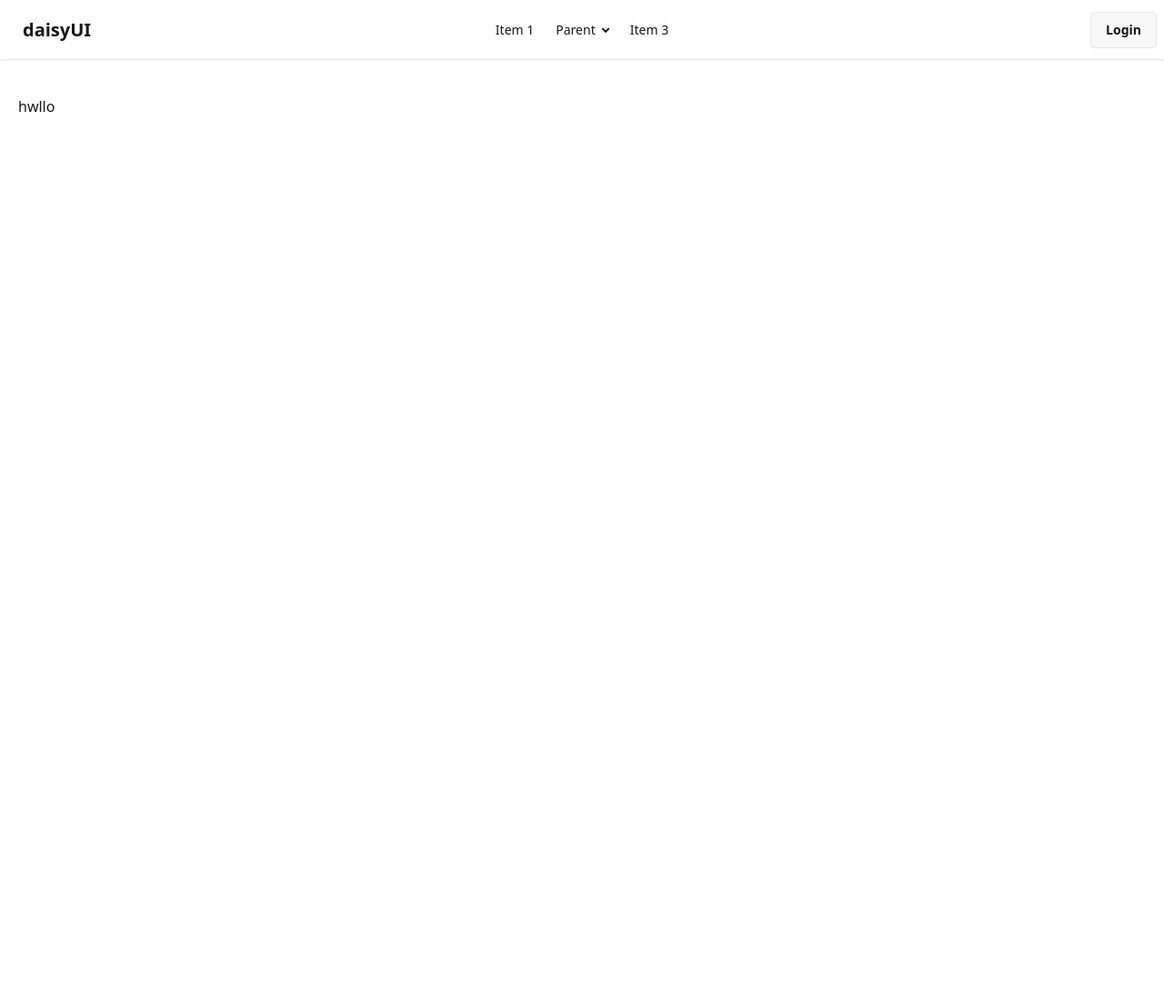
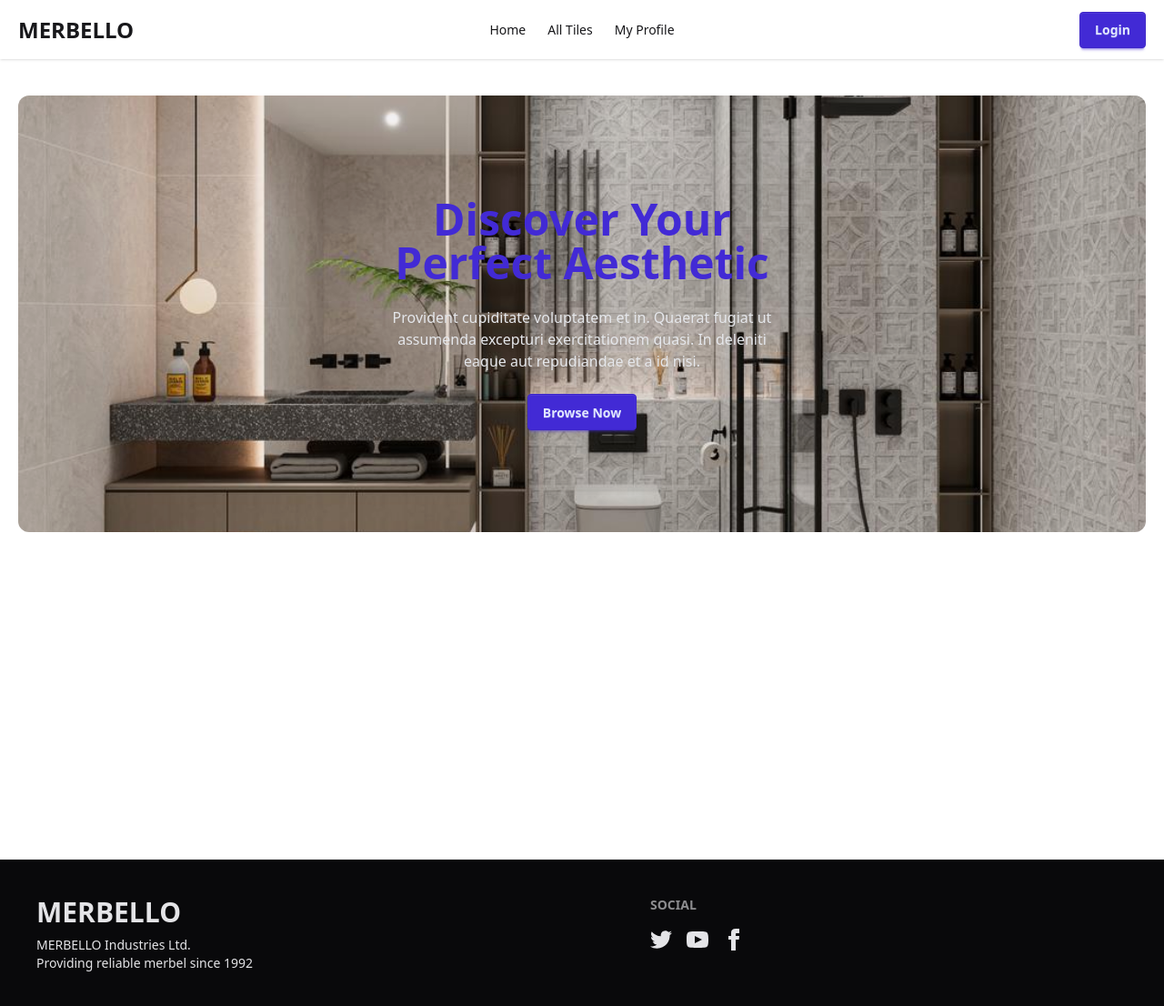
Before and after one commit to devmishu/marbello, a Next.js app: page / in a window 1280 px wide. Shown: the top 1106 px of the page at 91% size. Before the commit the page ends 800 px from the top, so only its background shows below. Built offline with nearby package versions, Linux system fonts and the light colour scheme.

Commit message:
deasign herobanner section

```diff
--- a/package.json
+++ b/package.json
@@ -11,6 +11,7 @@
   "dependencies": {
     "@better-auth/mongo-adapter": "^1.6.9",
     "better-auth": "^1.6.9",
+    "lucide-react": "^1.3.0",
     "mongodb": "^7.2.0",
     "next": "16.2.4",
     "react": "19.2.4",
--- /dev/null
+++ b/src/app/(pages)/alltiles/page.jsx
@@ -0,0 +1,11 @@
+import React from 'react';
+
+const AlltilesPage = () => {
+    return (
+        <div>
+            Alltiles Page
+        </div>
+    );
+};
+
+export default AlltilesPage;
--- /dev/null
+++ b/src/app/(pages)/myprofile/page.jsx
@@ -0,0 +1,11 @@
+import React from 'react';
+
+const MyprofilePage = () => {
+    return (
+        <div>
+            Myprofile Page
+        </div>
+    );
+};
+
+export default MyprofilePage;
--- a/src/app/layout.js
+++ b/src/app/layout.js
@@ -1,6 +1,7 @@
 import { Geist, Geist_Mono } from "next/font/google";
 import "./globals.css";
-import Navbar from "@/components/navbar/Navbar";
+import Navbar from "@/components/shared/navbar/Navbar";
+import Footer from "@/components/shared/Footer";
 
 const geistSans = Geist({
   variable: "--font-geist-sans",
@@ -25,10 +26,11 @@
     >
       <body className="min-h-full flex flex-col">
         <Navbar />
-        <main className="container mx-auto px-5 my-10">
+        <main className="min-h-screen container mx-auto px-5 my-10">
 
           {children}
         </main>
+        <Footer />
       </body>
     </html>
   );
--- a/src/app/page.js
+++ b/src/app/page.js
@@ -1,9 +1,10 @@
+import HeroBanner from "@/components/homepage/HeroBanner";
 import Image from "next/image";
 
 export default function Home() {
   return (
-    <div>
-      hwllo
-    </div>
+    <>
+      <HeroBanner />
+    </>
   );
 }
--- /dev/null
+++ b/src/components/homepage/HeroBanner.jsx
@@ -0,0 +1,30 @@
+import Link from 'next/link';
+import React from 'react';
+
+const HeroBanner = () => {
+    return (
+        <div className="relative min-h-[60vh] hero rounded-xl bg-[url('/images/herobanner.png')] bg-center bg-cover">
+
+            <div className="absolute inset-0 bg-black/5 rounded-xl"></div>
+
+            <div className="hero-content text-center relative z-10">
+                <div className="max-w-md">
+                    <h1 className="text-5xl font-bold text-primary">
+                        Discover Your Perfect Aesthetic
+                    </h1>
+
+                    <p className="py-6 text-gray-200">
+                        Provident cupiditate voluptatem et in. Quaerat fugiat ut assumenda excepturi exercitationem
+                        quasi. In deleniti eaque aut repudiandae et a id nisi.
+                    </p>
+
+                    <Link href="/alltiles">
+                        <button className="btn btn-primary">Browse Now</button>
+                    </Link>
+                </div>
+            </div>
+        </div>
+    );
+};
+
+export default HeroBanner;
--- a/src/components/navbar/Navbar.jsx
+++ /dev/null
@@ -1,50 +0,0 @@
-import Link from 'next/link';
-import React from 'react';
-
-const Navbar = () => {
-    return (
-        <div className="navbar bg-base-100 shadow-sm">
-            <div className="navbar-start">
-                <div className="dropdown">
-                    <div tabIndex={0} role="button" className="btn btn-ghost lg:hidden">
-                        <svg xmlns="http://www.w3.org/2000/svg" className="h-5 w-5" fill="none" viewBox="0 0 24 24" stroke="currentColor"> <path strokeLinecap="round" strokeLinejoin="round" strokeWidth="2" d="M4 6h16M4 12h8m-8 6h16" /> </svg>
-                    </div>
-                    <ul
-                        tabIndex="-1"
-                        className="menu menu-sm dropdown-content bg-base-100 rounded-box z-1 mt-3 w-52 p-2 shadow">
-                        <li><a>Item 1</a></li>
-                        <li>
-                            <a>Parent</a>
-                            <ul className="p-2">
-                                <li><a>Submenu 1</a></li>
-                                <li><a>Submenu 2</a></li>
-                            </ul>
-                        </li>
-                        <li><a>Item 3</a></li>
-                    </ul>
-                </div>
-                <a className="btn btn-ghost text-xl">daisyUI</a>
-            </div>
-            <div className="navbar-center hidden lg:flex">
-                <ul className="menu menu-horizontal px-1">
-                    <li><a>Item 1</a></li>
-                    <li>
-                        <details>
-                            <summary>Parent</summary>
-                            <ul className="p-2 bg-base-100 w-40 z-1">
-                                <li><a>Submenu 1</a></li>
-                                <li><a>Submenu 2</a></li>
-                            </ul>
-                        </details>
-                    </li>
-                    <li><a>Item 3</a></li>
-                </ul>
-            </div>
-            <div className="navbar-end">
-                <Link href="/login" className="btn">Login</Link>
-            </div>
-        </div>
-    );
-};
-
-export default Navbar;
--- /dev/null
+++ b/src/components/shared/Footer.jsx
@@ -0,0 +1,66 @@
+import React from 'react';
+
+const Footer = () => {
+    return (
+        <footer className="footer sm:footer-horizontal bg-neutral text-neutral-content p-10">
+            <aside>
+                <h2
+                    width="50"
+                    height="50"
+                    viewBox="0 0 24 24"
+                    xmlns="http://www.w3.org/2000/svg"
+                    fillRule="evenodd"
+                    clipRule="evenodd"
+                    className="fill-current text-3xl font-bold"
+                >
+                    MERBELLO
+                </h2>
+                <p>
+                    MERBELLO Industries Ltd.
+                    <br />
+                    Providing reliable merbel since 1992
+                </p>
+            </aside>
+            <nav>
+                <h6 className="footer-title">Social</h6>
+                <div className="grid grid-flow-col gap-4">
+                    <a>
+                        <svg
+                            xmlns="http://www.w3.org/2000/svg"
+                            width="24"
+                            height="24"
+                            viewBox="0 0 24 24"
+                            className="fill-current">
+                            <path
+                                d="M24 4.557c-.883.392-1.832.656-2.828.775 1.017-.609 1.798-1.574 2.165-2.724-.951.564-2.005.974-3.127 1.195-.897-.957-2.178-1.555-3.594-1.555-3.179 0-5.515 2.966-4.797 6.045-4.091-.205-7.719-2.165-10.148-5.144-1.29 2.213-.669 5.108 1.523 6.574-.806-.026-1.566-.247-2.229-.616-.054 2.281 1.581 4.415 3.949 4.89-.693.188-1.452.232-2.224.084.626 1.956 2.444 3.379 4.6 3.419-2.07 1.623-4.678 2.348-7.29 2.04 2.179 1.397 4.768 2.212 7.548 2.212 9.142 0 14.307-7.721 13.995-14.646.962-.695 1.797-1.562 2.457-2.549z"></path>
+                        </svg>
+                    </a>
+                    <a>
+                        <svg
+                            xmlns="http://www.w3.org/2000/svg"
+                            width="24"
+                            height="24"
+                            viewBox="0 0 24 24"
+                            className="fill-current">
+                            <path
+                                d="M19.615 3.184c-3.604-.246-11.631-.245-15.23 0-3.897.266-4.356 2.62-4.385 8.816.029 6.185.484 8.549 4.385 8.816 3.6.245 11.626.246 15.23 0 3.897-.266 4.356-2.62 4.385-8.816-.029-6.185-.484-8.549-4.385-8.816zm-10.615 12.816v-8l8 3.993-8 4.007z"></path>
+                        </svg>
+                    </a>
+                    <a>
+                        <svg
+                            xmlns="http://www.w3.org/2000/svg"
+                            width="24"
+                            height="24"
+                            viewBox="0 0 24 24"
+                            className="fill-current">
+                            <path
+                                d="M9 8h-3v4h3v12h5v-12h3.642l.358-4h-4v-1.667c0-.955.192-1.333 1.115-1.333h2.885v-5h-3.808c-3.596 0-5.192 1.583-5.192 4.615v3.385z"></path>
+                        </svg>
+                    </a>
+                </div>
+            </nav>
+        </footer>
+    );
+};
+
+export default Footer;
--- /dev/null
+++ b/src/components/shared/navbar/Navbar.jsx
@@ -0,0 +1,36 @@
+import Link from 'next/link';
+import React from 'react';
+import Navmenu from './Navmenu';
+
+const Navbar = () => {
+    return (
+        <div className='bg-base-100  shadow-sm '>
+            <div className="navbar container mx-auto px-5">
+                <div className="navbar-start">
+                    <div className="dropdown">
+                        <div tabIndex={0} role="button" className="btn btn-ghost lg:hidden">
+                            <svg xmlns="http://www.w3.org/2000/svg" className="h-5 w-5" fill="none" viewBox="0 0 24 24" stroke="currentColor"> <path strokeLinecap="round" strokeLinejoin="round" strokeWidth="2" d="M4 6h16M4 12h8m-8 6h16" /> </svg>
+                        </div>
+                        <ul
+                            tabIndex="-1"
+                            className="menu menu-sm dropdown-content bg-base-100 rounded-box z-1 mt-3 w-52 p-2 shadow">
+                            <Navmenu />
+                        </ul>
+                    </div>
+                    <Link href="/" className='text-2xl font-bold'>MERBELLO</Link>
+                </div>
+                <div className="navbar-center hidden lg:flex">
+                    <ul className="menu menu-horizontal px-1">
+                        <Navmenu />
+                    </ul>
+                </div>
+                <div className="navbar-end">
+                    <Link href="/login" className="btn btn-primary">Login</Link>
+                </div>
+            </div>
+        </div>
+
+    );
+};
+
+export default Navbar;
--- /dev/null
+++ b/src/components/shared/navbar/Navmenu.jsx
@@ -0,0 +1,21 @@
+import Link from 'next/link';
+import React from 'react';
+
+const Navmenu = () => {
+    return (
+        <>
+            <li>
+                <Link href="/">Home</Link>
+            </li>
+
+            <li>
+                <Link href="/alltiles">All Tiles</Link>
+            </li>
+            <li>
+                <Link href="/myprofile">My Profile</Link>
+            </li>
+        </>
+    );
+};
+
+export default Navmenu;
--- a/src/lib/auth.js
+++ b/src/lib/auth.js
@@ -2,8 +2,8 @@
 import { MongoClient } from "mongodb";
 import { mongodbAdapter } from "better-auth/adapters/mongodb";
 
-// import dns from "node:dns/promises";
-// dns.setServers(["1.1.1.1", "8.8.8.8"]);
+import dns from "node:dns/promises";
+dns.setServers(["1.1.1.1", "8.8.8.8"]);
 
 const client = new MongoClient(process.env.DB_URI);
 const db = client.db("marbello");
```
Also changed, not shown: public/images/herobanner.png (added), src/app/globals.css (line endings or trailing spaces), 1 other file (tests, documents, lock files or other folders).
